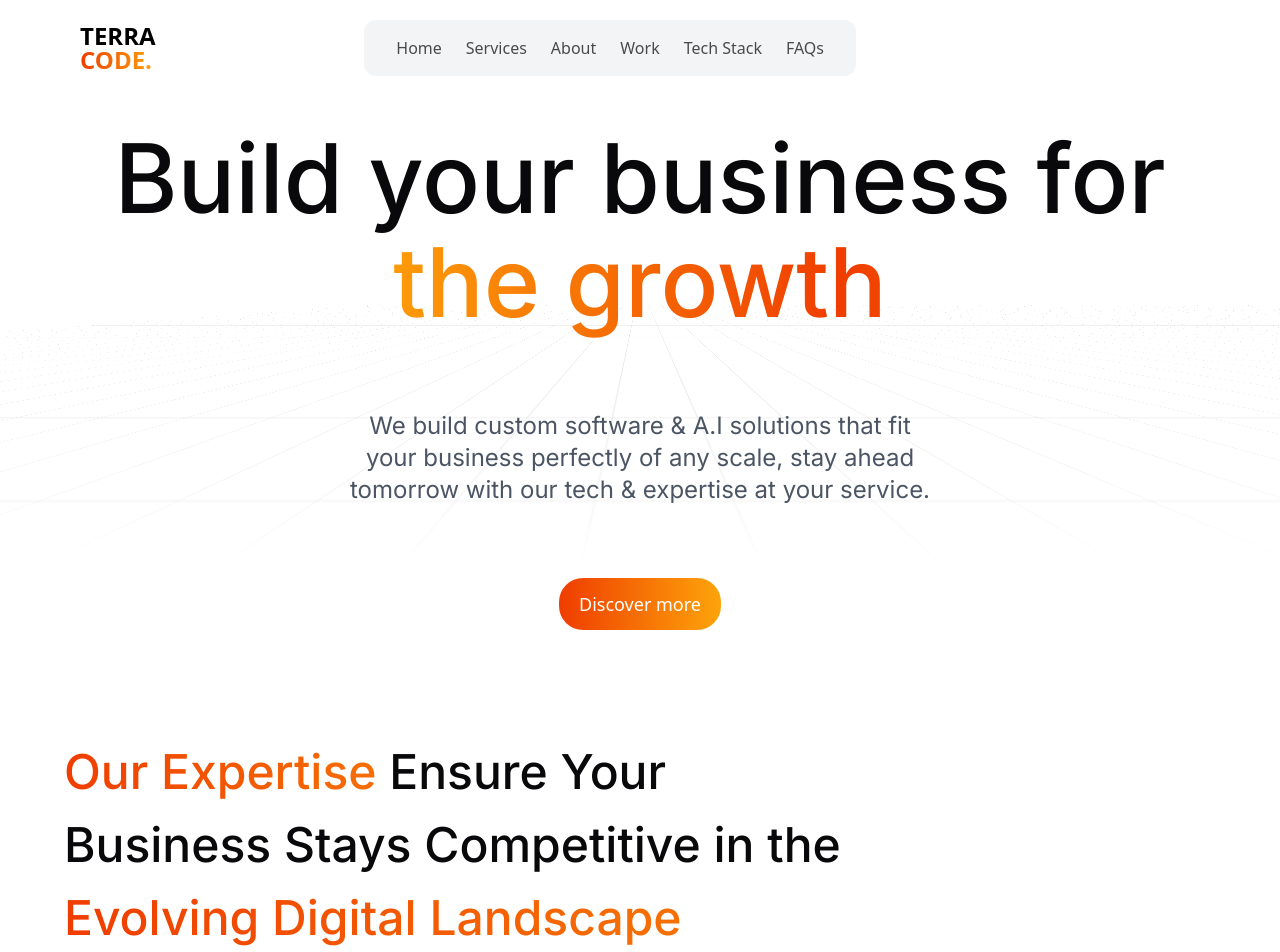
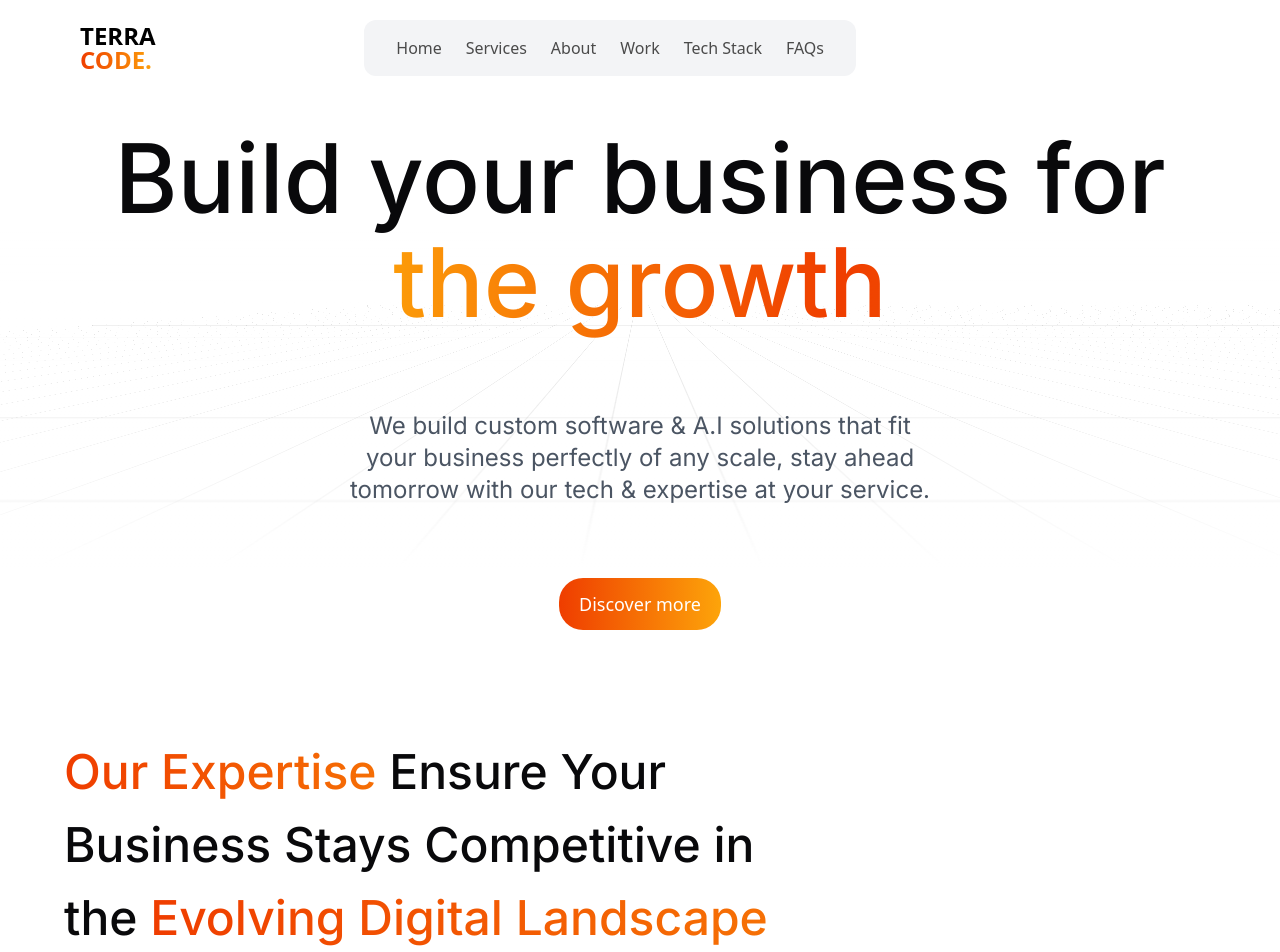
Before and after one commit to Terracode-Dev/Main-Site, a React (Vite) app: page / in a window 1280 px wide. Shown: the top 952 px of the page. Built offline with nearby package versions, Linux system fonts and the light colour scheme.

Commit message:
new features

```diff
--- a/src/components/home/Services.tsx
+++ b/src/components/home/Services.tsx
@@ -23,13 +23,14 @@ const HorizontalScrollCarousel = () => {
         Our {"Expertise "}
       </span>
       <span className="font-medium inter">
-          Ensure Your <br/> Business Stays Competitive in the
+          Ensure Your <br/> Business Stays Competitive in
       </span>
         </>);
       const ev: JSX.Element = (<>
+        <span className="font-medium inter"> the </span>
         <span className="animate-flowing-gradient bg-gradient-to-r from-[#EF3D00] to-[#FDA40A] bg-[length:200%] bg-clip-text text-transparent font-medium  inter">
         Evolving Digital Landscape
-      </span>
+        </span>
         </>);
 
 
```
Also changed, not shown: 1 other file (tests, documents, lock files or other folders).
